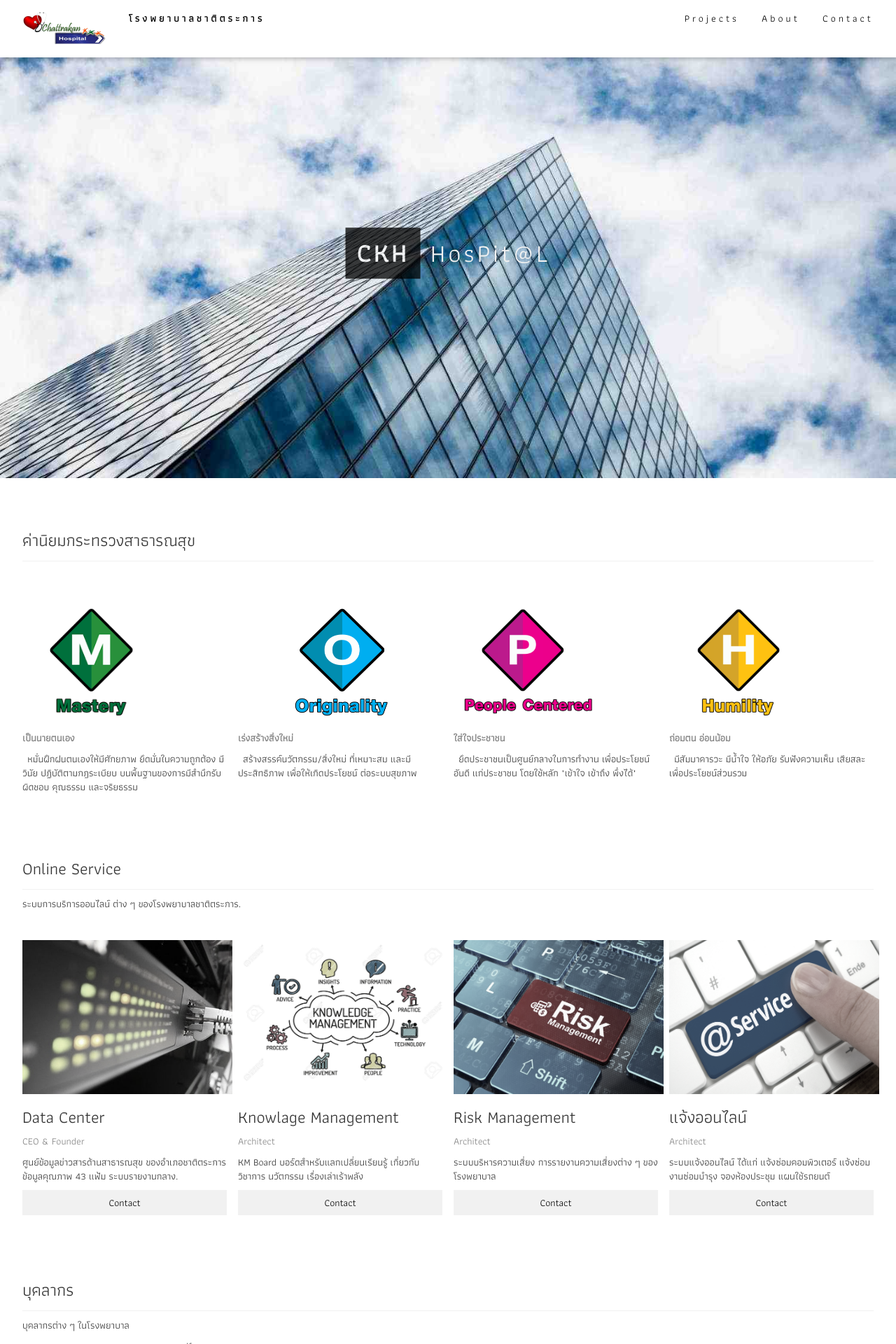
After one commit to pattkarb/ctkweb, a PHP site: page /index1.html in a window 1280 px wide. The commit adds this page. Shown: the top 1920 px of the page at 70% size. Run offline with PHP 8.4, Linux system fonts and the light colour scheme.

Commit message:
123132132

```diff
--- /dev/null
+++ b/index1.html
@@ -0,0 +1,312 @@
+<!DOCTYPE html>
+<html>
+
+<head>
+    <title>โรงพยาบาลชาติตระการ -^_^-</title>
+    <meta charset="UTF-8">
+    <meta name="viewport" content="width=device-width, initial-scale=1">
+    <link rel="stylesheet" href="https://www.w3schools.com/w3css/4/w3.css">
+
+    <link rel="stylesheet" href="https://maxcdn.bootstrapcdn.com/bootstrap/3.3.7/css/bootstrap.min.css">
+    <script src="https://ajax.googleapis.com/ajax/libs/jquery/3.3.1/jquery.min.js"></script>
+    <script src="https://maxcdn.bootstrapcdn.com/bootstrap/3.3.7/js/bootstrap.min.js"></script>
+
+    <link href="https://fonts.googleapis.com/css?family=Athiti" rel="stylesheet">
+
+    <link rel="stylesheet" href="https://cdnjs.cloudflare.com/ajax/libs/font-awesome/4.7.0/css/font-awesome.min.css">
+
+    <link rel="stylesheet" href="/css/default.css">
+    <script src="/js/default.js"></script>
+
+</head>
+
+<body>
+
+    <!-- Navbar (sit on top) -->
+    <div class="w3-top">
+        <div class="w3-bar w3-white w3-wide w3-padding w3-card">
+            <a href="#home" class="w3-bar-item w3-button"><img src="/images/ckh.png" width="120" height="50" alt=""></a>
+            <a href="#home" class="w3-bar-item w3-button"><b>โรงพยาบาลชาติตระการ</b></a>
+            <!-- Float links to the right. Hide them on small screens -->
+            <div class="w3-right w3-hide-small">
+                <a href="#projects" class="w3-bar-item w3-button">Projects</a>
+                <a href="#about" class="w3-bar-item w3-button">About</a>
+                <a href="#contact" class="w3-bar-item w3-button">Contact</a>
+            </div>
+        </div>
+    </div>
+
+    <!-- Header -->
+    <header class="w3-display-container w3-content w3-wide" style="max-width:1500px;" id="home">
+        <img class="w3-image" src="/images/architect.jpg" alt="Architecture" width="1500" height="800">
+        <div class="w3-display-middle w3-margin-top w3-center">
+            <h1 class="w3-xxlarge w3-text-white"><span class="w3-padding w3-black w3-opacity-min"><b>CKH</b></span>
+                <span class="w3-hide-small w3-text-light-grey">HosPit@L</span></h1>
+        </div>
+
+    </header>
+
+    <!-- Page content -->
+    <div class="w3-content w3-padding" style="max-width:1564px">
+
+        <!-- Project Section -->
+        <div class="w3-container w3-padding-32" id="projects">
+            <h3 class="w3-border-bottom w3-border-light-grey w3-padding-16">ค่านิยมกระทรวงสาธารณสุข</h3>
+        </div>
+
+        <div class="w3-row-padding">
+            <div class="w3-col l3 m6 w3-margin-bottom">
+                <div class="w3-display-container">
+                    <img src="/images/M.png" alt="Mastery" width="200" height="200">
+                    <p class="w3-opacity"><b>เป็นนายตนเอง</b></p>
+                    <p>&nbsp;&nbsp;หมั่นฝึกฝนตนเองให้มีศักยภาพ ยึดมั่นในความถูกต้อง มีวินัย ปฏิบัติตามกฎระเบียบ
+                        บนพื้นฐานของการมีสำนึกรับผิดชอบ คุณธรรม และจริยธรรม
+                    </p>
+                </div>
+            </div>
+            <div class="w3-col l3 m6 w3-margin-bottom">
+                <div class="w3-display-container">
+                    <img src="/images/O.png" alt="Originality" width="300" height="200">
+                    <p class="w3-opacity"><b>เร่งสร้างสิ่งใหม่</b></p>
+                    <p>&nbsp;&nbsp;สร้างสรรค์นวัตกรรม/สิ่งใหม่ ที่เหมาะสม และมีประสิทธิภาพ
+                        เพื่อให้เกิดประโยชน์ ต่อระบบสุขภาพ
+                    </p>
+                </div>
+            </div>
+            <div class="w3-col l3 m6 w3-margin-bottom">
+                <div class="w3-display-container">
+                    <img src="/images/P.png" alt="House" width="200" height="200">
+                    <p class="w3-opacity"><b>ใส่ใจประชาชน</b></p>
+                    <p>&nbsp;&nbsp;ยึดประชาชนเป็นศูนย์กลางในการทำงาน เพื่อประโยชน์อันดี แก่ประชาชน
+                        โดยใช้หลัก "เข้าใจ เข้าถึง พึ่งได้"
+                    </p>
+                </div>
+            </div>
+            <div class="w3-col l3 m6 w3-margin-bottom">
+                <div class="w3-display-container">
+                    <img src="/images/H.png" alt="House" width="200" height="200">
+                    <p class="w3-opacity"><b>ถ่อมตน อ่อนน้อม</b></p>
+                    <p>&nbsp;&nbsp;มีสัมมาคารวะ มีน้ำใจ ให้อภัย รับฟังความเห็น
+                        เสียสละเพื่อประโยชน์ส่วนรวม
+                    </p>
+                </div>
+            </div>
+        </div>
+
+        <!-- About Section -->
+        <div class="w3-container w3-padding-32" id="about">
+            <h3 class="w3-border-bottom w3-border-light-grey w3-padding-16">Online Service</h3>
+            <p>ระบบการบริการออนไลน์ ต่าง ๆ ของโรงพยาบาลชาติตระการ.
+            </p>
+        </div>
+
+        <div class="w3-row-padding w3-grayscale">
+            <div class="w3-col l3 m6 w3-margin-bottom">
+                <img src="/images/dc.jpg" alt="Datacenter" width="300" height="220">
+                <h3>Data Center</h3>
+                <p class="w3-opacity">CEO & Founder</p>
+                <p>ศูนย์ข้อมูลข่าวสารด้านสาธารณสุข ของอำเภอชาติตระการ ข้อมูลคุณภาพ 43 แฟ้ม ระบบรายงานกลาง.</p>
+                <p><button class="w3-button w3-light-grey w3-block">Contact</button></p>
+            </div>
+            <div class="w3-col l3 m6 w3-margin-bottom">
+                <img src="/images/km.jpg" alt="KM" width="300" height="220">
+                <h3>Knowlage Management</h3>
+                <p class="w3-opacity">Architect</p>
+                <p>KM Board บอร์ดสำหรับแลกเปลี่ยนเรียนรู้ เกี่ยวกับ วิชาการ นวัตกรรม เรื่องเล่าเร้าพลัง</p>
+                <p><button class="w3-button w3-light-grey w3-block">Contact</button></p>
+            </div>
+            <div class="w3-col l3 m6 w3-margin-bottom">
+                <img src="/images/risk1.jpg" alt="Risk" width="300" height="220">
+                <h3>Risk Management</h3>
+                <p class="w3-opacity">Architect</p>
+                <p>ระบบบริหารความเสี่ยง การรายงานความเสี่ยงต่าง ๆ ของโรงพยาบาล</p>
+                <p><button class="w3-button w3-light-grey w3-block">Contact</button></p>
+            </div>
+            <div class="w3-col l3 m6 w3-margin-bottom">
+                <img src="/images/service.png" alt="Service" width="300" height="220">
+                <h3>แจ้งออนไลน์</h3>
+                <p class="w3-opacity">Architect</p>
+                <p>ระบบแจ้งออนไลน์ ได้แก่ แจ้งซ่อมคอมพิวเตอร์ แจ้งซ่อมงานซ่อมบำรุง จองห้องประชุม แผนใช้รถยนต์</p>
+                <p><button class="w3-button w3-light-grey w3-block">Contact</button></p>
+            </div>
+        </div>
+
+        <!-- Contact Section -->
+        <div class="w3-container w3-padding-32" id="contact">
+            <h3 class="w3-border-bottom w3-border-light-grey w3-padding-16">บุคลากร</h3>
+            <p>บุคลากรต่าง ๆ ในโรงพยาบาล</p>
+            <div class="rows">
+                <div class="col-sm-2">
+
+                    <div id="slideshow">
+                        <div>
+                            <img src="/images/01.jpg" width="150" height="150">
+                        </div>
+                        <div>
+                            <img src="/images/02.jpg" width="150" height="150">
+                        </div>
+                        <div>
+                            <img src="/images/03.jpg" width="150" height="150">
+                        </div>
+                    </div>
+
+
+
+                </div>
+                <div class="col-sm-10">
+                    asdf
+                </div>
+            </div>
+        </div>
+
+        <!-- Image of location/map -->
+        <div class="w3-container">
+            <img src="/w3images/map.jpg" class="w3-image" style="width:100%">
+        </div>
+
+        <!-- End page content -->
+    </div>
+
+
+    <!-- Footer -->
+    <footer class="container-fluid w3-center">
+        <div class="row-sm-12" align="center">
+            <b>ติดตามเราได้ที่ &nbsp;</b>
+            <img src="/images/face.png" alt="ctkfacebook" width="25">
+            <img src="/images/play.png" alt="ctkplay" width="25">
+            <img src="/images/twitter.png" alt="ctktwitter" width="25">
+            <img src="/images/line.png" alt="ctkline" width="25">
+            <hr>
+        </div>
+        <div class="row" align="center">
+            <div class="col-sm-4">
+                <table>
+                    <tr>
+                        <td align="right"><img src="/images/health.png" width="150"></td>
+                    </tr>
+                    <tr>
+                        <td align="center"></td>
+                    </tr>
+                </table>
+            </div>
+            <div class="col-sm-8">
+                <table class="w3-table w3-border-bottom" width='100%'>
+                    <tr>
+                        <td>
+                            <div>
+                                <ul class="list-group borderless">
+                                    <li class="nav-header disabled">
+                                        <p class="secondary-heading"><b>ข้อมูลหน่วยงาน </b></p>
+                                    </li>
+                                    <li class="list-group-item">
+                                        <span>&#187;</span>&nbsp;<a href="">ประวัติโรงพยาบาลชาติตระการ</a>
+                                    </li>
+                                    <li class="list-group-item">
+                                        <span>&#187;</span><a href="">Loknkdes</a>
+                                    </li>
+                                    <li class="list-group-item">
+                                        <span>&#187;</span> Morbi leo risus
+                                    </li>
+                                    <li class="list-group-item">
+                                        <span>&#187;</span> Morbi leo risus
+                                    </li>
+                                    <li class="list-group-item">
+                                        <span>&#187;</span> Morbi leo risus
+                                    </li>
+                                    <li class="list-group-item">
+                                        <span>&#187;</span> Morbi leo risus
+                                    </li>
+                                </ul>
+                            </div>
+                        </td>
+                        <td>
+                            <div>
+                                <ul class="list-group borderless">
+                                    <li class="nav-header disabled">
+                                        <p class="secondary-heading"><b>ข้อมูลพื้นฐาน</b></p>
+                                    </li>
+                                    <li class="list-group-item">
+                                        <span>&#187;</span> ประวัติโรงพยาบาล
+                                    </li>
+                                    <li class="list-group-item">
+                                        <span>&#187;</span> Dapibus ac facilisis in
+                                    </li>
+                                    <li class="list-group-item">
+                                        <span>&#187;</span> Morbi leo risus
+                                    </li>
+                                    <li class="list-group-item">
+                                        <span>&#187;</span> Morbi leo risus
+                                    </li>
+                                    <li class="list-group-item">
+                                        <span>&#187;</span> Morbi leo risus
+                                    </li>
+                                    <li class="list-group-item">
+                                        <span>&#187;</span> Morbi leo risus
+                                    </li>
+                                </ul>
+                            </div>
+                        </td>
+                        <td>
+                            <div>
+                                <ul class="list-group borderless">
+                                    <li class="nav-header disabled">
+                                        <p class="secondary-heading"><b>ระบบงาน Online</b></p>
+                                    </li>
+                                    <li class="list-group-item">
+                                        <span>&#187;</span> ประวัติโรงพยาบาล
+                                    </li>
+                                    <li class="list-group-item">
+                                        <span>&#187;</span> Dapibus ac facilisis in
+                                    </li>
+                                    <li class="list-group-item">
+                                        <span>&#187;</span> Morbi leo risus
+                                    </li>
+                                    <li class="list-group-item">
+                                        <span>&#187;</span> Morbi leo risus
+                                    </li>
+                                    <li class="list-group-item">
+                                        <span>&#187;</span> Morbi leo risus
+                                    </li>
+                                    <li class="list-group-item">
+                                        <span>&#187;</span> Morbi leo risus
+                                    </li>
+                                </ul>
+                            </div>
+                        </td>
+                        <td>
+                            <div>
+                                <ul class="list-group borderless">
+                                    <li class="nav-header disabled">
+                                        <p class="secondary-heading"><b>ติดต่อสอบถาม</b></p>
+                                    </li>
+                                    <li class="list-group-item">
+                                        <span>&#187;</span> ประวัติโรงพยาบาล
+                                    </li>
+                                    <li class="list-group-item">
+                                        <span>&#187;</span> Dapibus ac facilisis in
+                                    </li>
+                                    <li class="list-group-item">
+                                        <span>&#187;</span> Morbi leo risus
+                                    </li>
+                                    <li class="list-group-item">
+                                        <span>&#187;</span> Morbi leo risus
+                                    </li>
+                                    <li class="list-group-item">
+                                        <span>&#187;</span> Morbi leo risus
+                                    </li>
+                                    <li class="list-group-item">
+                                        <span>&#187;</span> Morbi leo risus
+                                    </li>
+                                </ul>
+                            </div>
+                        </td>
+                    </tr>
+                </table>
+            </div>
+            <hr>
+        </div>
+    </footer>
+
+</body>
+
+</html>
```
Also changed, not shown: css/default.css (+17 -82 lines), index.html (+40 -32 lines), js/default.js (+9 -27 lines), images/H.png (added), images/M.png (added), images/O.png (added), images/P.png (added), images/architect.jpg (added), images/house5.jpg (added), images/km.jpg (added), images/risk1.jpg (added), images/service.png (added).
